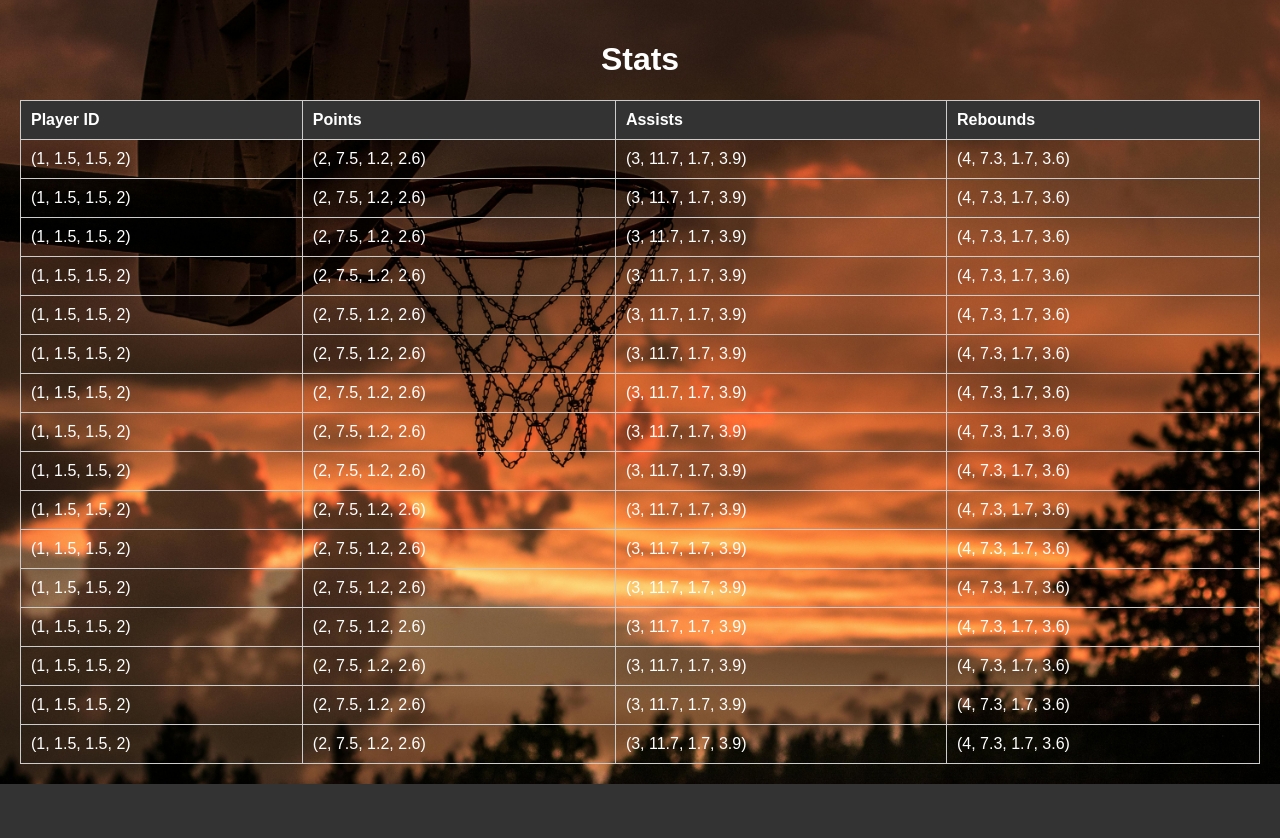
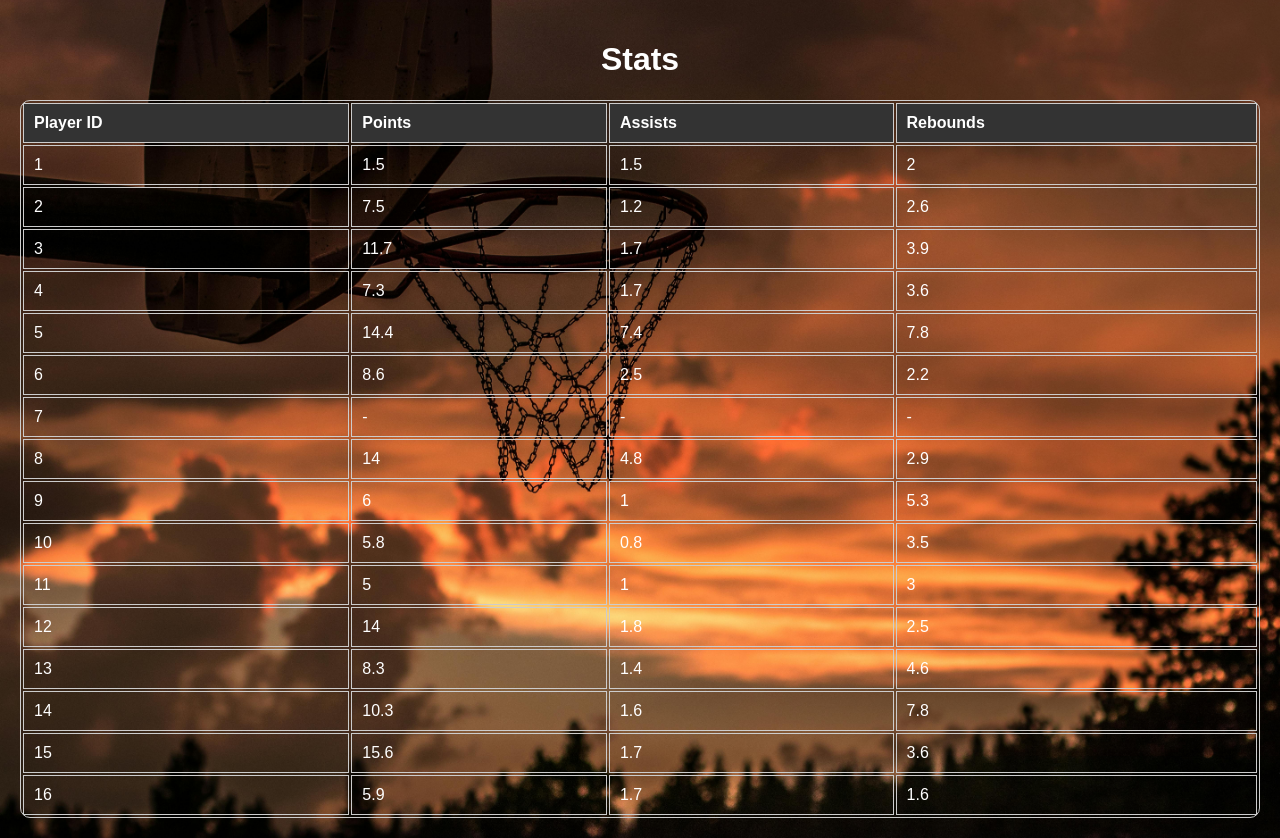
Before and after one commit to Brooklynnets4life/database, a Flask app: page /stats in a window 1280 px wide. Shown: the part 55-893 px from the top of the page. Before the commit the page ends 839 px from the top, so only its background shows below. Run offline with Flask 3, Linux system fonts and the light colour scheme; data comes from the database, SQL or seed files in the repository.

Commit message:
Add files via upload
rounded my data tables

```diff
--- a/Brookyln Nets/static/style.css
+++ b/Brookyln Nets/static/style.css
@@ -47,7 +47,7 @@ nav button {
 
 table {
     width: 100%;
-    border-collapse: collapse;
+    border-radius: 10px;
     margin-top: 20px;
 }
 
--- a/Brookyln Nets/templates/game_info.html
+++ b/Brookyln Nets/templates/game_info.html
@@ -8,10 +8,8 @@
     </tr>
     {% for game in games %}
     <tr>
-        <td>{{ game.id }}</td>
-        <td>{{ game.name }}</td>
-        <td>{{ game.date }}</td>
-        <td>{{ game.score }}</td>
+        <td>{{ game[0] }}</td>
+        <td>{{ game[1] }}</td>
     </tr>
     {% endfor %}
 </table>
--- a/Brookyln Nets/templates/stats.html
+++ b/Brookyln Nets/templates/stats.html
@@ -10,10 +10,10 @@
     </tr>
     {% for stat in stats %}
     <tr>
-        <td>{{ stats[0] }}</td>
-        <td>{{ stats[1] }}</td>
-        <td>{{ stats[2]}}</td>
-        <td>{{ stats[3] }}</td>
+        <td>{{ stat[0] }}</td>
+        <td>{{ stat[1] }}</td>
+        <td>{{ stat[2] }}</td>
+        <td>{{ stat[3] }}</td>
     </tr>
     {% endfor %}
 </table>
```
Also changed, not shown: Brookyln Nets/static/images/Background 2.jpg (added).
